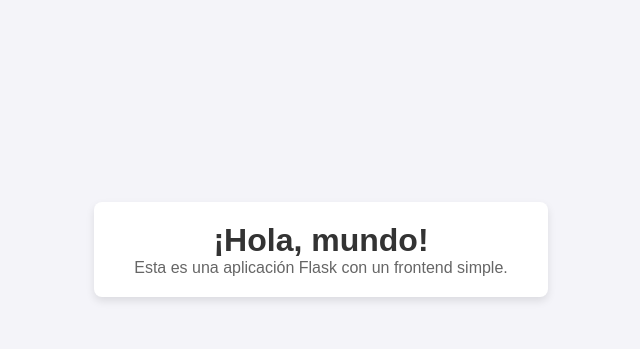
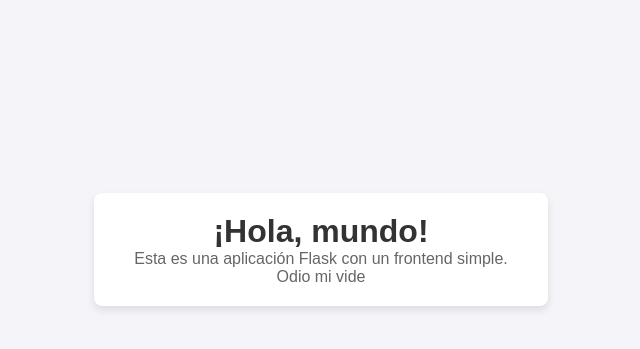
Before and after one commit to OctavioValdez/CI-CD, a Flask app: page / in a window 1280 px wide. Shown: the part 151-500 px from the top of the page, without its empty margins (319-959 px from the left). Run offline with Flask 3, Linux system fonts and the light colour scheme.

Commit message:
update index

```diff
--- a/templates/index.html
+++ b/templates/index.html
@@ -13,6 +13,7 @@
     <div class="container">
       <h1>¡Hola, mundo!</h1>
       <p>Esta es una aplicación Flask con un frontend simple.</p>
+      <p>Odio mi vide</p>
     </div>
   </body>
 </html>
```
